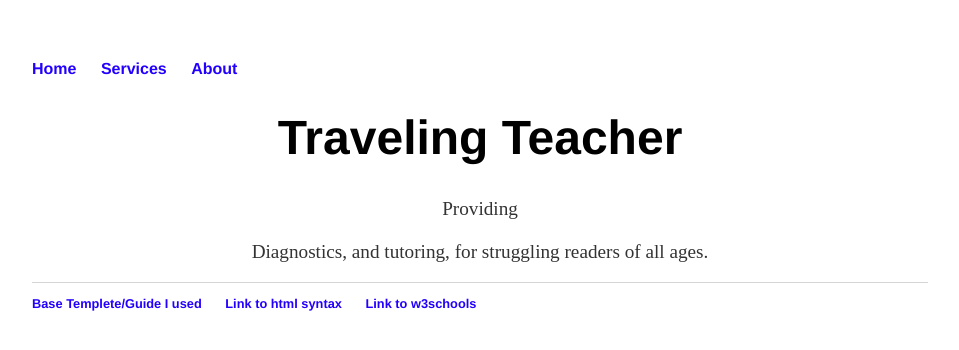
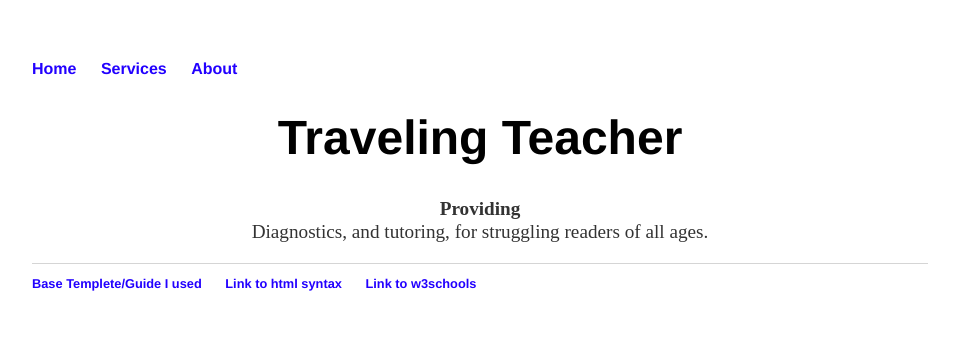
Before and after one commit to ShadowHazel/ShadowHazel.github.io, a Jekyll site: the page built from index.html, in a window 1280 px wide. Shown: the top 350 px of the page, without its empty margins (160-1119 px from the left). Built offline with Jekyll 4.4.1, drawn with Linux system fonts in a browser that asks for light colours.

Commit message:
Update index.html

```diff
--- a/index.html
+++ b/index.html
@@ -4,6 +4,6 @@ title: Traveling Teacher
 ---
 <div class="blurb">
 	<h1 style="text-align:center;">Traveling Teacher</h1>
-	<p style="text-align:center;">Providing</p>
-	<p style="text-align:center;">Diagnostics, and tutoring, for struggling readers of all ages.</p>
+	<p style="text-align:center;"><b>Providing</b><br>Diagnostics, and tutoring, for struggling readers of all ages.</p>
+	<!--<p style="text-align:center;">Diagnostics, and tutoring, for struggling readers of all ages.</p>-->
 </div>
```
